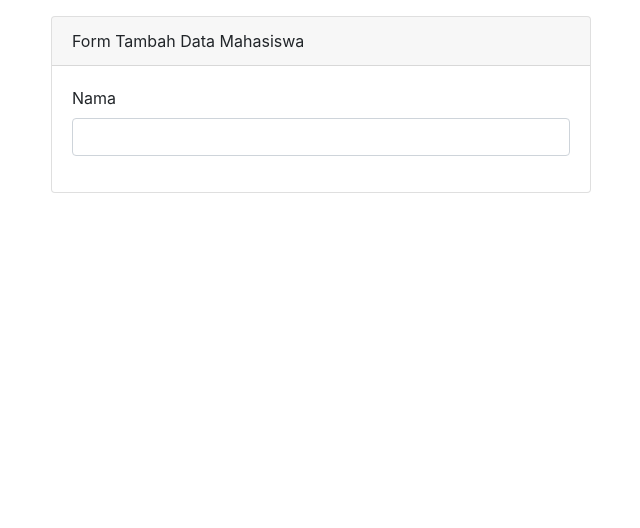
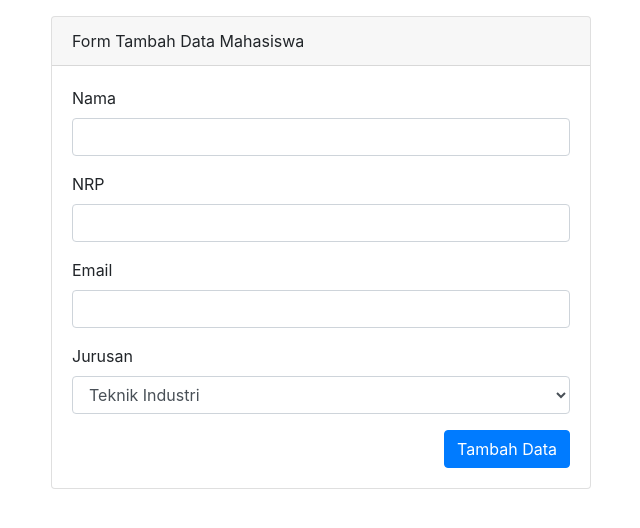
Before and after one commit to denaaisyahr/codeigniter, a CodeIgniter app: page /ci-app/index.php/mahasiswa/tambah in a window 1280 px wide. Shown: the part 56-584 px from the top of the page, without its empty margins (34-674 px from the left). Run offline with CodeIgniter, Linux system fonts and the light colour scheme.

Commit message:
Menambahkan isi dari form Tambah Data Mahasiswa

```diff
--- a/application/views/mahasiswa/tambah.php
+++ b/application/views/mahasiswa/tambah.php
@@ -13,6 +13,26 @@
                         <label for="nama">Nama</label>
                         <input type="text" class="form-control" id="nama">
                     </div>
+                    <div class="form-group">
+                        <label for="nrp">NRP</label>
+                        <input type="number" class="form-control" id="nrp">
+                    </div>
+                    <div class="form-group">
+                        <label for="nama">Email</label>
+                        <input type="text" class="form-control" id="email">
+                    </div>
+                    <div class="form-group">
+                        <label for="jurusan">Jurusan</label>
+                        <select class="form-control" id="jurusan" name="jurusan">
+                        <option value="Teknik Industri">Teknik Industri</option>
+                        <option value="Teknik Informatika">Teknik Informatika</option>
+                        <option value="Teknik Pangan">Teknik Pangan</option>
+                        <option value="Teknik Mesin">Teknik Mesin</option>
+                        <option value="Teknik Planologi">Teknik Planologi</option>
+                        <option value="Teknik Lingkungan">Teknik Lingkungan</option>
+                        </select>
+                    </div>
+                    <button type="submit" name="tambah" class="btn btn-primary float-right">Tambah Data</button>
                 </form>
 
             </div>
```
